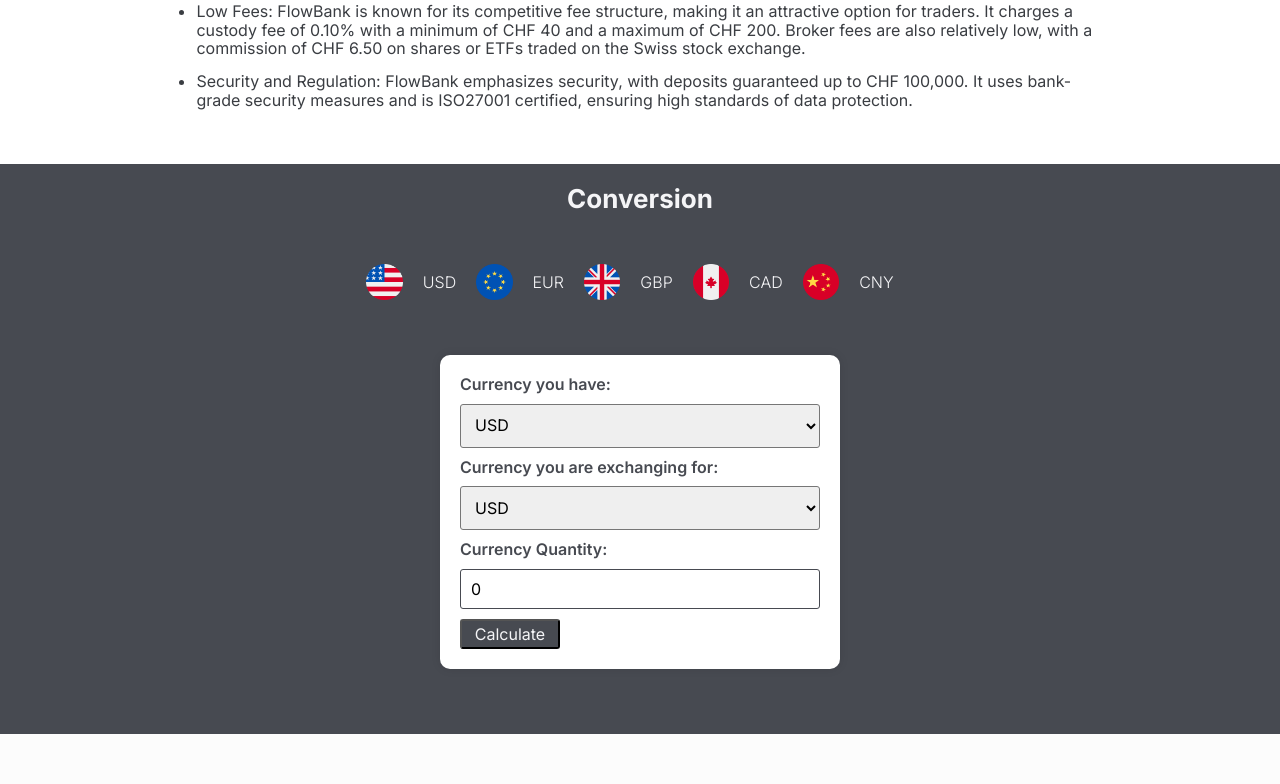
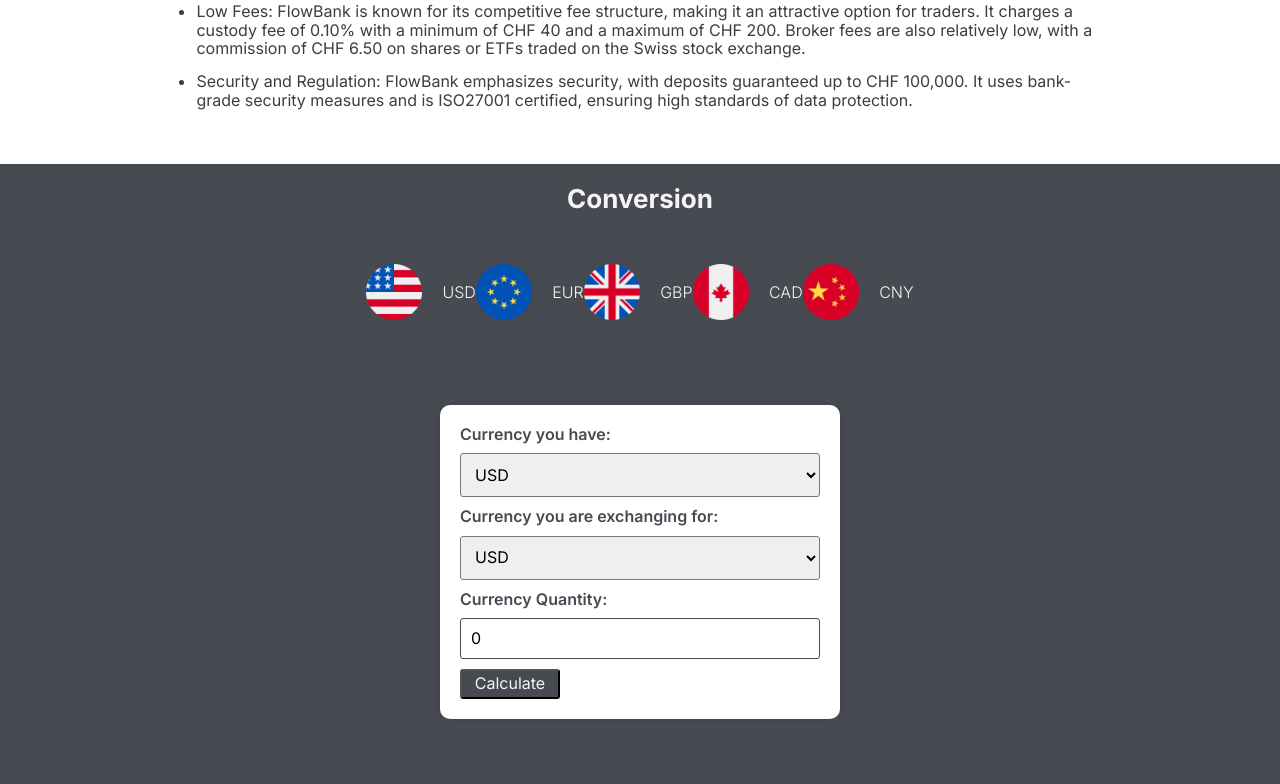
Before and after one commit to StanislavRiabtsev/System-Bankowy, a PHP site: page / in a window 1280 px wide. Shown: the part 592-1376 px from the top of the page. Before the commit the page ends 1326 px from the top, so only its background shows below. Run offline with PHP 8.4, Linux system fonts and the light colour scheme.

Commit message:
Class reduction

```diff
--- a/src/css/style.css
+++ b/src/css/style.css
@@ -107,7 +107,12 @@
     transition: all 0.4s ease-out;
 }
 
-.btn_animation:hover {
+.btn__log:hover {
+    font-weight: 700;
+    box-shadow: 5px 5px 10px 0 rgba(0, 0, 0, 0.62);
+}
+
+.btn__reg:hover {
     font-weight: 700;
     box-shadow: 5px 5px 10px 0 rgba(0, 0, 0, 0.62);
 }
@@ -182,6 +187,12 @@
     transition: all 0.4s ease-out;
 }
 
+.services__btn:hover {
+    font-weight: 700;
+    box-shadow: inset 0 0 10px 1px rgba(0, 0, 0, 0.4);
+    background: rgba(27, 27, 27, 0.562);
+}
+
 .services__btn span {
     display: flex;
     justify-content: center;
@@ -189,12 +200,6 @@
     width: 100%;
     height: 100%;
     padding: 10px 10px;
-}
-
-.btn_ser-an:hover {
-    font-weight: 700;
-    box-shadow: inset 0 0 10px 1px rgba(0, 0, 0, 0.4);
-    background: rgba(27, 27, 27, 0.562);
 }
 
 .title__services {
@@ -222,15 +227,16 @@
     padding: 20px 200px;
 }
 
-.currency__icons {
-    width: 7vh;
-
-}
-
-.currency__list {
+.currency__item {
+    display: flex;
+    align-items: center;
     list-style-type: none;
     font-weight: 300;
     font-size: 16px;
+}
+
+.currency__icons {
+    width: 7vh;
     margin-right: 20px;
 }
 
--- a/src/index.php
+++ b/src/index.php
@@ -23,8 +23,8 @@
                     <h1 class="title">Flow Bank</h1>
                 </div>
                 <div class="account">
-                    <a href="#" class="btn__log btn_animation">Login</a>
-                    <a href="#" class="btn__reg btn_animation">Register</a>
+                    <a href="#" class="btn__log">Login</a>
+                    <a href="#" class="btn__reg">Register</a>
                 </div>
             </div>
         </div>
@@ -33,11 +33,11 @@
     <nav class="services">
         <div class="container">
             <div class="services_button">
-                <a href="#" class="services__btn btn_ser-an"><span>Card</span></a>
-                <a href="#" class="services__btn btn_ser-an"><span>Credit</span></a>
-                <a href="#" class="services__btn btn_ser-an"><span>Deposit</span></a>
-                <a href="#" class="services__btn btn_ser-an"><span>Department</span></a>
-                <a href="#Change" class="services__btn btn_ser-an"><span>Conversion</span></a>
+                <a href="#" class="services__btn"><span>Card</span></a>
+                <a href="#" class="services__btn"><span>Credit</span></a>
+                <a href="#" class="services__btn"><span>Deposit</span></a>
+                <a href="#" class="services__btn"><span>Department</span></a>
+                <a href="#Change" class="services__btn"><span>Conversion</span></a>
             </div>
         </div>
     </nav>
@@ -79,17 +79,29 @@
         <div class="container">
             <h2 id="Change" class="title__services">Conversion</h2>
             <ul class="currency">
-                <li class="currency__list"><img src="icons/united-states.png" alt="china" class="currency__icons"></li>
-                <li class="currency__list">USD</li>
-                <li class="currency__list"><img src="icons/european-union.png" alt="china" class="currency__icons"></li>
-                <li class="currency__list">EUR</li>
-                <li class="currency__list"><img src="icons/united-kingdom.png" alt="china" class="currency__icons"></li>
-                <li class="currency__list">GBP</li>
-                <li class="currency__list"><img src="icons/canada.png" alt="china" class="currency__icons"></li>
-                <li class="currency__list">CAD</li>
-                <li class="currency__list"><img src="icons/china.png" alt="china" class="currency__icons"></li>
-                <li class="currency__list">CNY</li>
+                <li class="currency__item">
+                    <img src="icons/united-states.png" alt="USD" class="currency__icons">
+                    <span>USD</span>
+                </li>
+                <li class="currency__item">
+                    <img src="icons/european-union.png" alt="EUR" class="currency__icons">
+                    <span>EUR</span>
+                </li>
+                <li class="currency__item">
+                    <img src="icons/united-kingdom.png" alt="GBP" class="currency__icons">
+                    <span>GBP</span>
+                </li>
+                <li class="currency__item">
+                    <img src="icons/canada.png" alt="CAD" class="currency__icons">
+                    <span>CAD</span>
+                </li>
+                <li class="currency__item">
+                    <img src="icons/china.png" alt="CNY" class="currency__icons">
+                    <span>CNY</span>
+                </li>
             </ul>
+            <div class="conversion__input">
+            </div>
             <div class="conversion__input">
 
                 <?php
```
